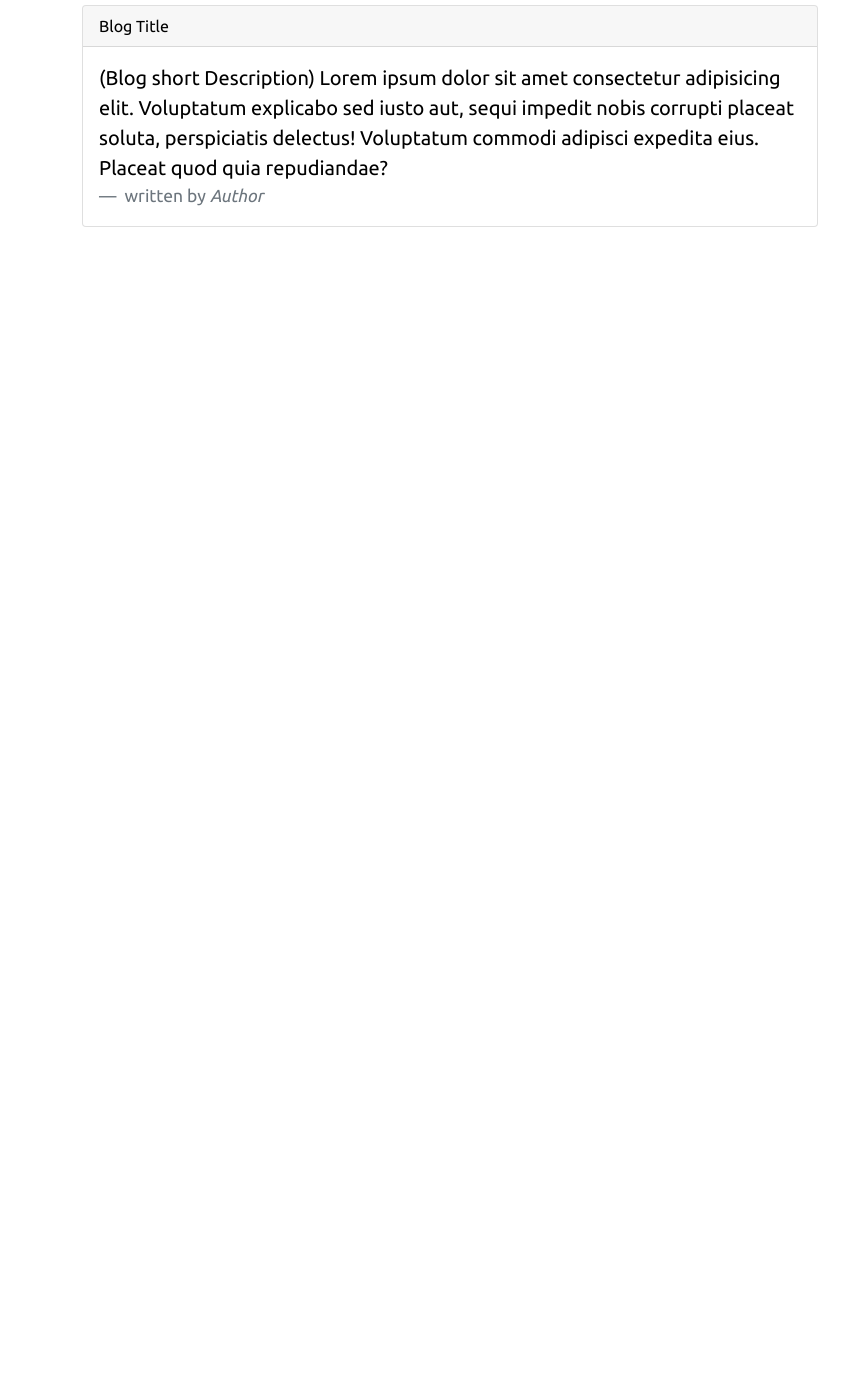
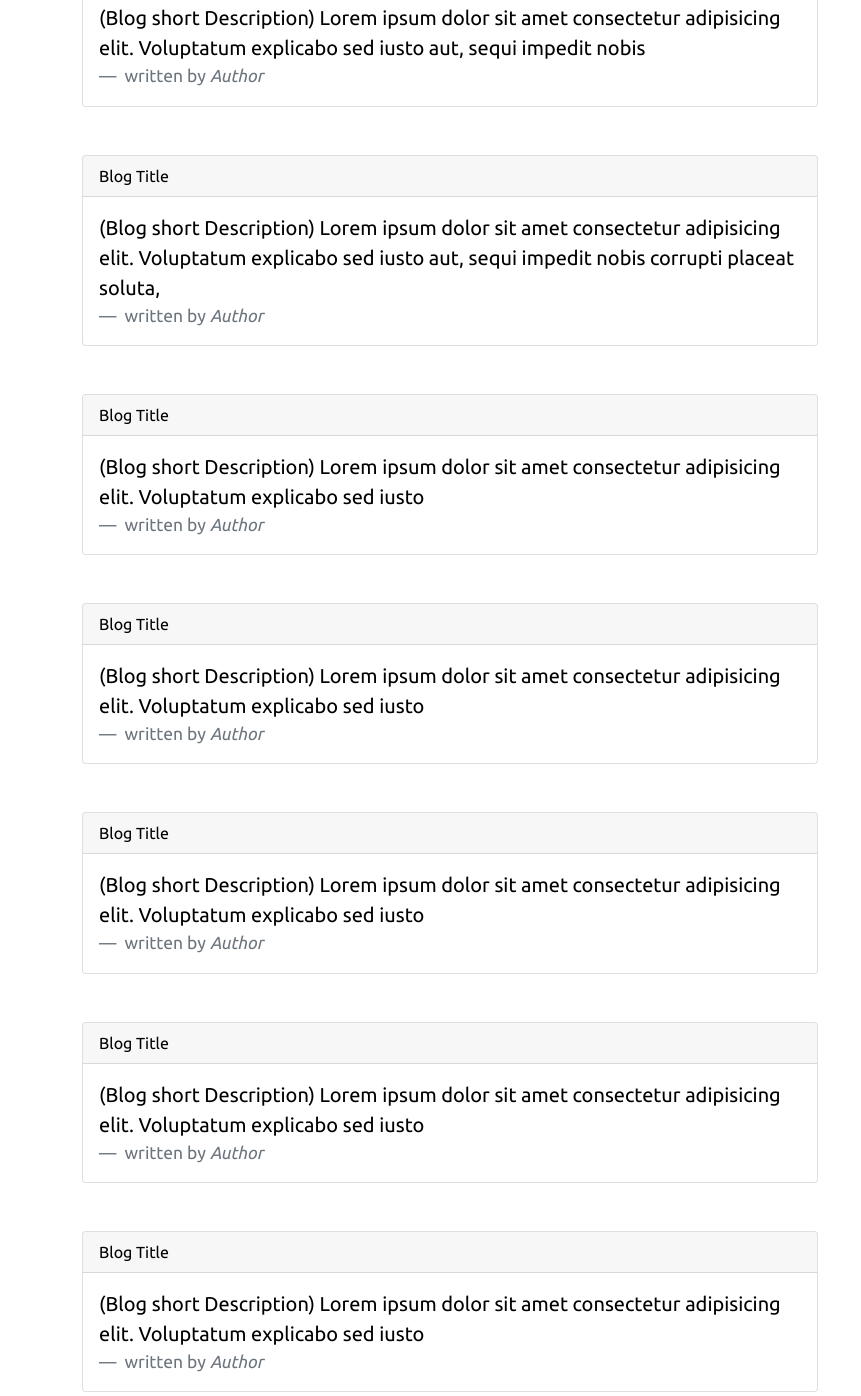
Before and after one commit to devSouvik/navbar, a plain HTML site: page index.html in a window 1280 px wide. Shown: the part 639-2035 px from the top of the page, 0-861 px from the left. Before the commit the page ends 1566 px from the top, so only its background shows below. Drawn offline with nearby package versions, Linux system fonts and the light colour scheme; a script that the page names is missing.

Commit message:
sample content updated

```diff
--- a/index.html
+++ b/index.html
@@ -151,8 +151,7 @@
                     (Blog short Description) Lorem ipsum dolor sit amet
                     consectetur adipisicing elit. Voluptatum explicabo sed iusto
                     aut, sequi impedit nobis corrupti placeat soluta,
-                    perspiciatis delectus! Voluptatum commodi adipisci expedita
-                    eius. Placeat quod quia repudiandae?
+
                   </p>
                   <footer class="blockquote-footer">
                     written by <cite title="Source Title"> Author</cite>
@@ -171,8 +170,7 @@
                     (Blog short Description) Lorem ipsum dolor sit amet
                     consectetur adipisicing elit. Voluptatum explicabo sed iusto
                     aut, sequi impedit nobis corrupti placeat soluta,
-                    perspiciatis delectus! Voluptatum commodi adipisci expedita
-                    eius. Placeat quod quia repudiandae?
+
                   </p>
                   <footer class="blockquote-footer">
                     written by <cite title="Source Title"> Author</cite>
@@ -190,9 +188,110 @@
                   <p>
                     (Blog short Description) Lorem ipsum dolor sit amet
                     consectetur adipisicing elit. Voluptatum explicabo sed iusto
+                    aut, sequi impedit nobis
+                  </p>
+                  <footer class="blockquote-footer">
+                    written by <cite title="Source Title"> Author</cite>
+                  </footer>
+                </blockquote>
+              </div>
+            </div>
+          </a>
+                    <a href="https://www.google.com">
+            <div class="card my-5">
+              <div class="card-header">Blog Title </div>
+              <div class="card-body">
+                <blockquote class="blockquote mb-0">
+                  <p>
+                    (Blog short Description) Lorem ipsum dolor sit amet
+                    consectetur adipisicing elit. Voluptatum explicabo sed iusto
                     aut, sequi impedit nobis corrupti placeat soluta,
-                    perspiciatis delectus! Voluptatum commodi adipisci expedita
-                    eius. Placeat quod quia repudiandae?
+
+                  </p>
+                  <footer class="blockquote-footer">
+                    written by <cite title="Source Title"> Author</cite>
+                  </footer>
+                </blockquote>
+              </div>
+            </div>
+          </a>
+                    <a href="https://www.google.com">
+            <div class="card my-5">
+              <div class="card-header">Blog Title </div>
+              <div class="card-body">
+                <blockquote class="blockquote mb-0">
+                  <p>
+                    (Blog short Description) Lorem ipsum dolor sit amet
+                    consectetur adipisicing elit. Voluptatum explicabo sed iusto
+
+                  </p>
+                  <footer class="blockquote-footer">
+                    written by <cite title="Source Title"> Author</cite>
+                  </footer>
+                </blockquote>
+              </div>
+            </div>
+          </a>
+                    <a href="https://www.google.com">
+            <div class="card my-5">
+              <div class="card-header">Blog Title </div>
+              <div class="card-body">
+                <blockquote class="blockquote mb-0">
+                  <p>
+                    (Blog short Description) Lorem ipsum dolor sit amet
+                    consectetur adipisicing elit. Voluptatum explicabo sed iusto
+
+                  </p>
+                  <footer class="blockquote-footer">
+                    written by <cite title="Source Title"> Author</cite>
+                  </footer>
+                </blockquote>
+              </div>
+            </div>
+          </a>
+                    <a href="https://www.google.com">
+            <div class="card my-5">
+              <div class="card-header">Blog Title </div>
+              <div class="card-body">
+                <blockquote class="blockquote mb-0">
+                  <p>
+                    (Blog short Description) Lorem ipsum dolor sit amet
+                    consectetur adipisicing elit. Voluptatum explicabo sed iusto
+
+                  </p>
+                  <footer class="blockquote-footer">
+                    written by <cite title="Source Title"> Author</cite>
+                  </footer>
+                </blockquote>
+              </div>
+            </div>
+          </a>
+                    <a href="https://www.google.com">
+            <div class="card my-5">
+              <div class="card-header">Blog Title </div>
+              <div class="card-body">
+                <blockquote class="blockquote mb-0">
+                  <p>
+                    (Blog short Description) Lorem ipsum dolor sit amet
+                    consectetur adipisicing elit. Voluptatum explicabo sed iusto
+
+                  </p>
+                  <footer class="blockquote-footer">
+                    written by <cite title="Source Title"> Author</cite>
+                  </footer>
+                </blockquote>
+              </div>
+            </div>
+          </a>
+                    <a href="https://www.google.com">
+            <div class="card my-5">
+              <div class="card-header">Blog Title </div>
+              <div class="card-body">
+                <blockquote class="blockquote mb-0">
+                  <p>
+                    (Blog short Description) Lorem ipsum dolor sit amet
+                    consectetur adipisicing elit. Voluptatum explicabo sed iusto
+
                   </p>
                   <footer class="blockquote-footer">
                     written by <cite title="Source Title"> Author</cite>
```
